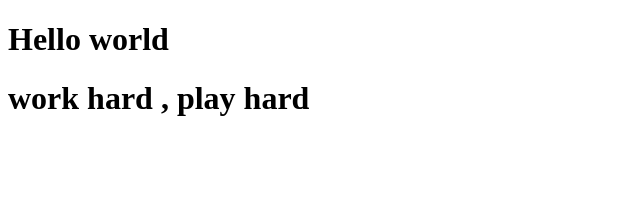
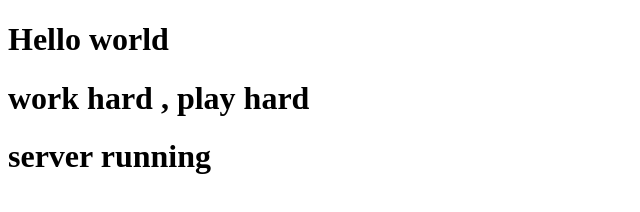
Before and after one commit to asistenciaplusemail/nodejs_helloworld, a website: page public/index.html in a window 1280 px wide. Shown: the whole page, without its empty margins (0-640 px from the left). Drawn offline with Linux system fonts and the light colour scheme.

Commit message:
new changes

```diff
--- a/public/index.html
+++ b/public/index.html
@@ -6,5 +6,6 @@
     <body>
         <h1>Hello world</h1>
         <h1>work hard , play hard</h1>
+        <h1>server running</h1>
     </body>
 </html>
```
Also changed, not shown: 1 other file.
